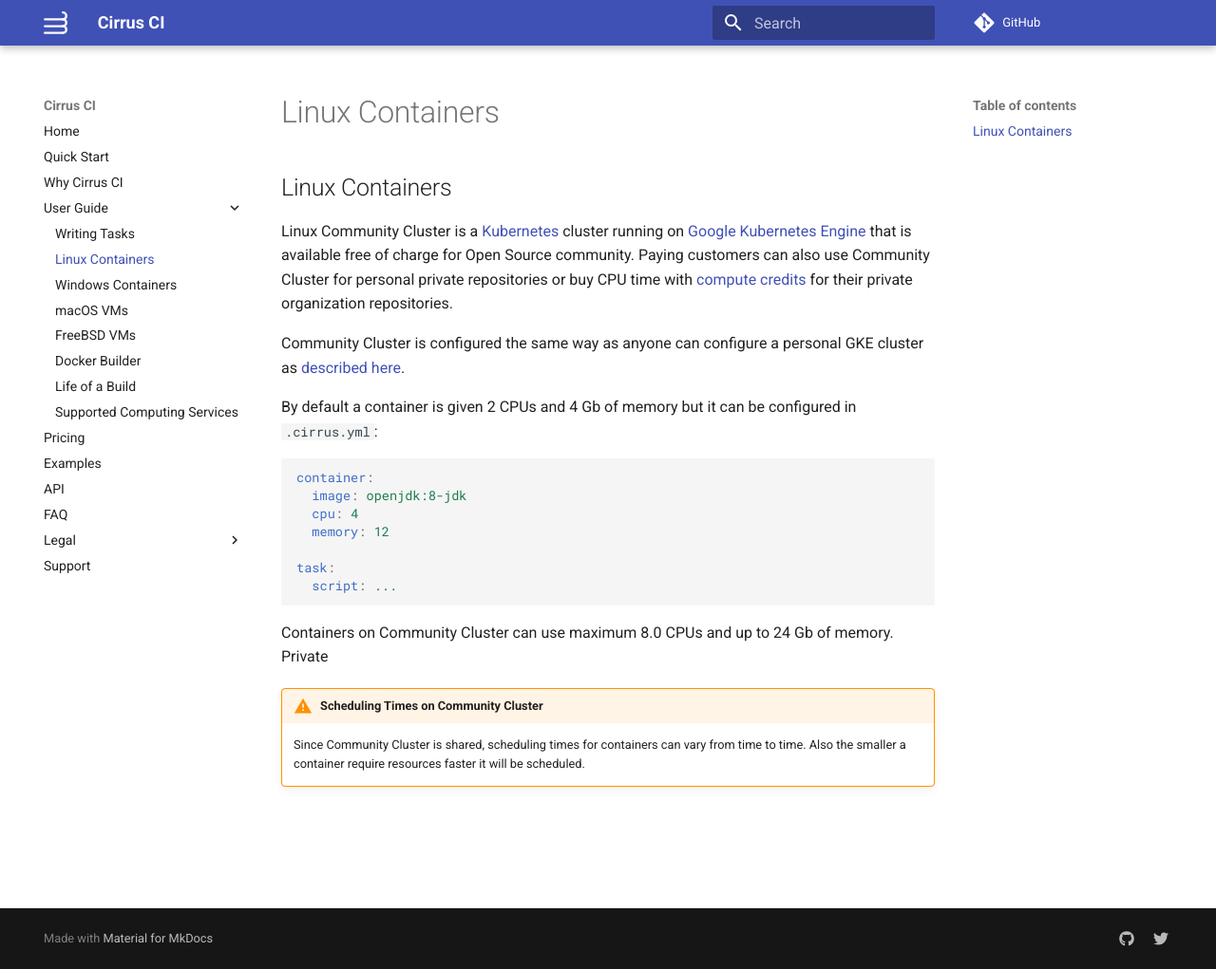
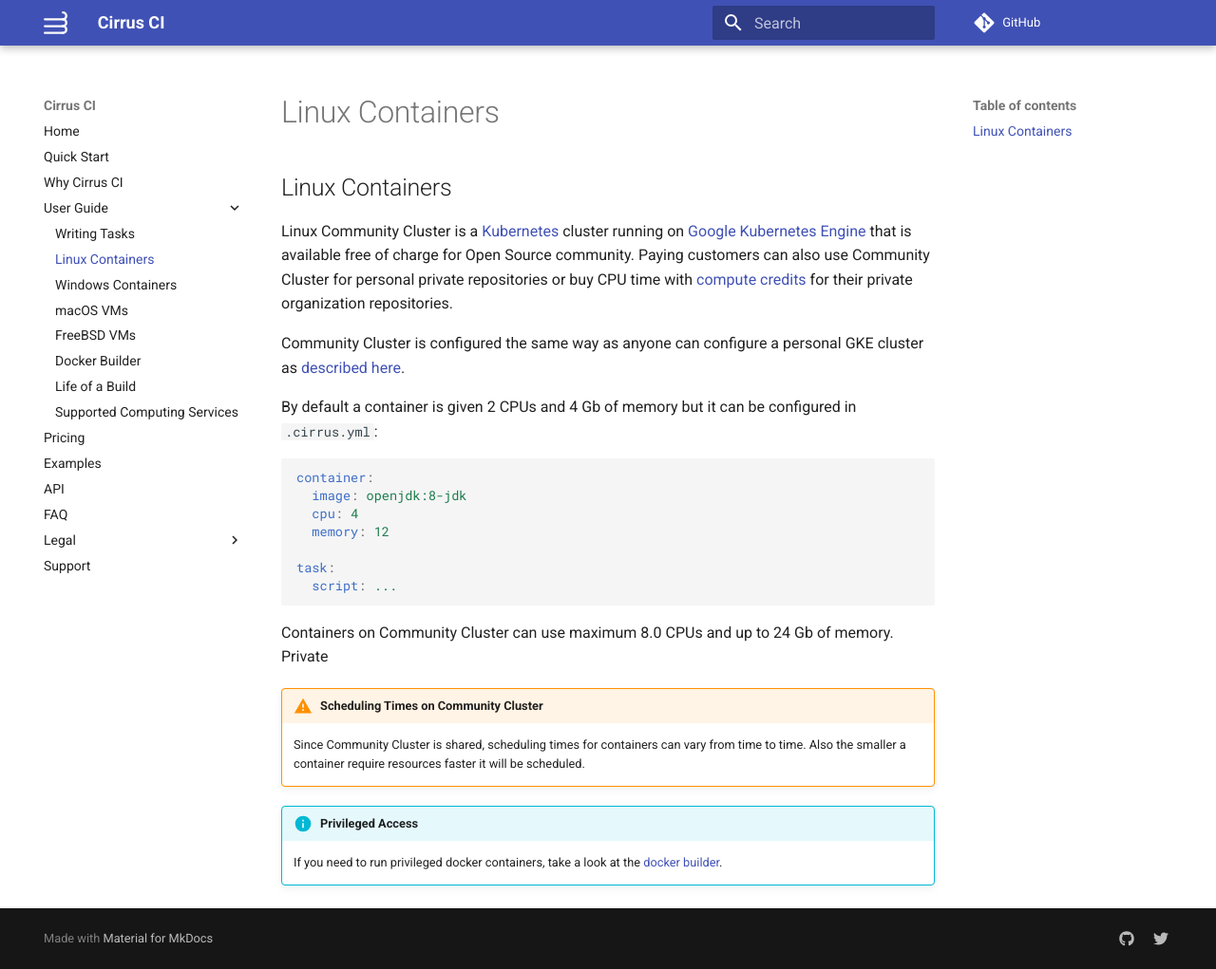
Before and after one commit to cirruslabs/cirrus-ci-docs, an MkDocs documentation site: the page built from docs/guide/linux.md, in a window 1280 px wide and 1021 px high. Shown: the whole window at 95% size. Built offline with MkDocs 1.6.1 and Material for MkDocs 9.7.7, drawn with Linux system fonts in a browser that asks for light colours; comment, search, counter and statistics services are not loaded.

Commit message:
Add info about privileged docker containers

```diff
--- a/docs/guide/linux.md
+++ b/docs/guide/linux.md
@@ -23,3 +23,6 @@ Containers on Community Cluster can use maximum 8.0 CPUs and up to 24 Gb of memo
 !!! warning "Scheduling Times on Community Cluster"
     Since Community Cluster is shared, scheduling times for containers can vary from time to time. Also the smaller a container
     require resources faster it will be scheduled.
+
+!!! info "Privileged Access"
+    If you need to run privileged docker containers, take a look at the [docker builder](/guide/docker-builder.md).
```
